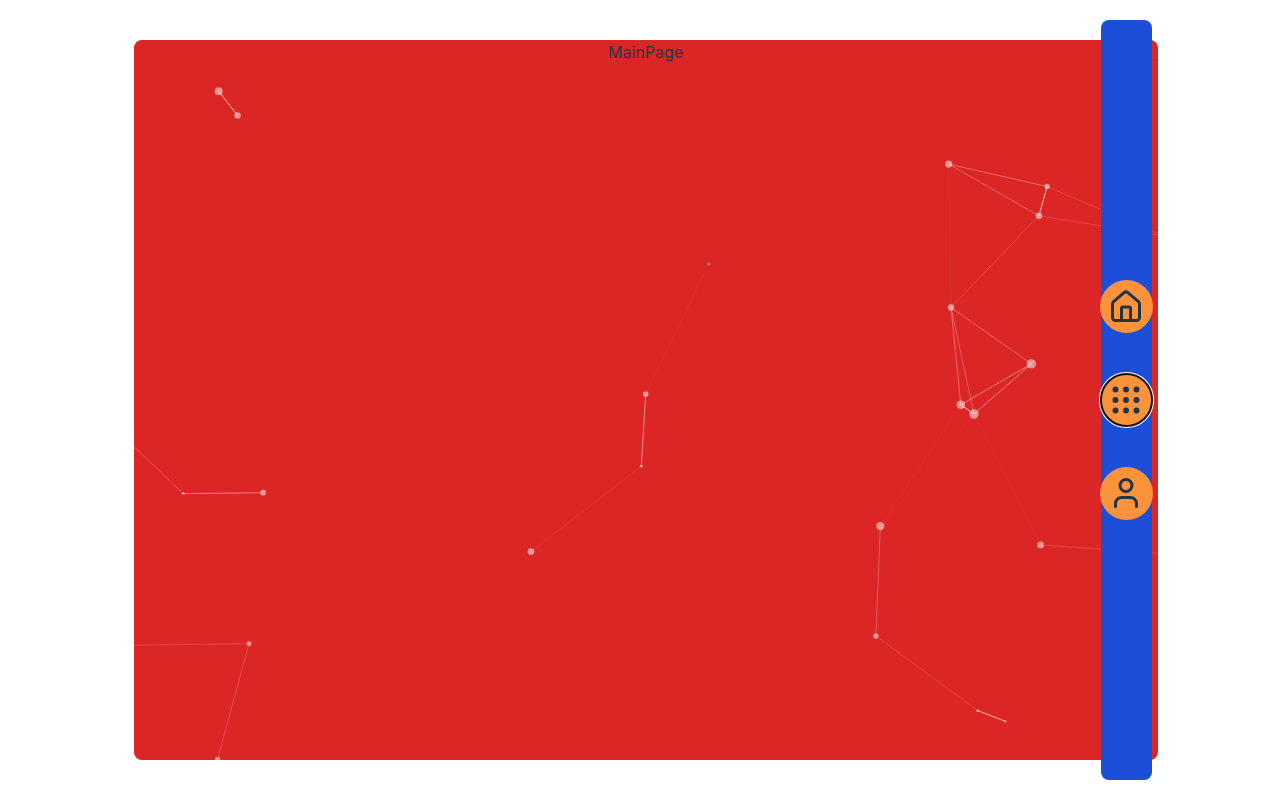
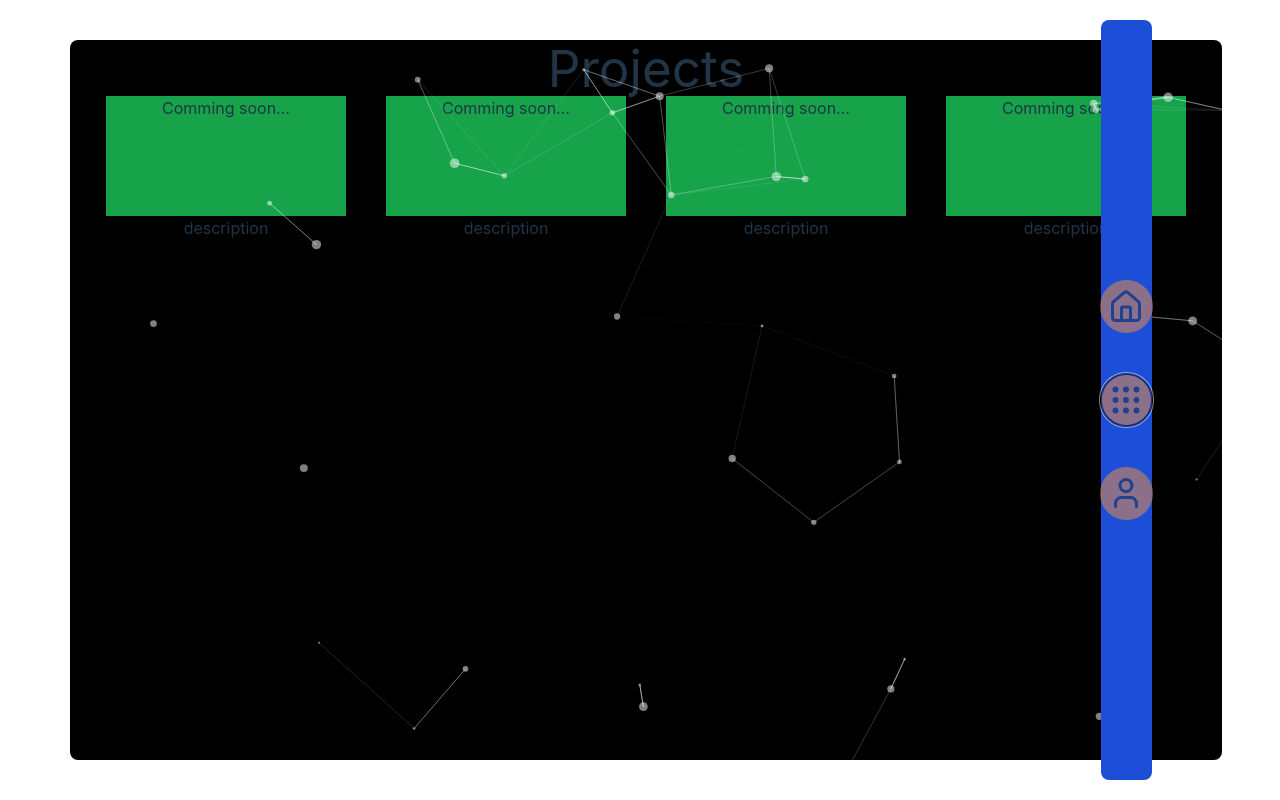
Before and after one commit to RockyPHER/portport, a React (Vite) app: page / in a window 1280 px wide. Both pictures are taken after a click on the button 1126 px from the left and 400 px from the top of the page. Built offline with nearby package versions, Linux system fonts and the light colour scheme.

Commit message:
chore: pages structure template add

```diff
--- a/src/App.tsx
+++ b/src/App.tsx
@@ -1,21 +1,42 @@
+import "./App.css";
+import { Home } from "./pages/home";
+import { Button } from "./components/button";
+import { Contact } from "./pages/contact";
+import { useState } from "react";
+import { Projects } from "./pages/projects";
+import { Background } from "./components/background";
 import { Grip, HouseIcon, User } from "lucide-react";
-import "./App.css";
-import { Button } from "./components/button";
-import { Background } from "./components/background";
 
 function App() {
+  const [currentPage, setCurrentPage] = useState<string>("");
+
+  const renderPage = () => {
+    switch (currentPage) {
+      case "Home":
+        return <Home />;
+      case "Contact":
+        return <Contact />;
+      case "Projects":
+        return <Projects />;
+      default:
+        return <Home />;
+    }
+  };
+
   return (
-    <div className="flex gap-3">
+    <div className="absolute top-0 left-0 w-screen h-screen flex justify-center items-center gap-3">
       <Background />
-      <div className="w-[80vw] h-[90vh] rounded-lg bg-red-600">MainPage</div>
+      <div className="w-[90%] h-[90vh] rounded-lg overflow-hidden">
+        {renderPage()}
+      </div>
       <div className="w-[4vw] h-[95vh] absolute top-[50%] right-[10%] translate-y-[-50%] flex flex-col justify-center items-center gap-10 rounded-lg bg-blue-700">
-        <Button>
+        <Button action={() => setCurrentPage("Home")}>
           <HouseIcon size={36} />
         </Button>
-        <Button>
+        <Button action={() => setCurrentPage("Projects")}>
           <Grip size={36} />
         </Button>
-        <Button>
+        <Button action={() => setCurrentPage("Contact")}>
           <User size={36} />
         </Button>
       </div>
--- a/src/components/background.tsx
+++ b/src/components/background.tsx
@@ -30,7 +30,7 @@ export const Background = () => {
     interactivity: {
       events: {
         onClick: {
-          enable: true,
+          enable: false,
           mode: "push",
         },
       },
--- a/src/components/button.tsx
+++ b/src/components/button.tsx
@@ -1,8 +1,17 @@
 import React from "react";
 
-export const Button = ({ children }: { children: React.ReactNode }) => {
+export const Button = ({
+  children,
+  action,
+}: {
+  children: React.ReactNode;
+  action: () => void;
+}) => {
   return (
-    <button className="w-auto h-auto p-[15%] hover:scale-110 active:scale-105 rounded-full transition-all bg-orange-400">
+    <button
+      onClick={action}
+      className="w-auto h-auto p-[15%] opacity-50 hover:opacity-100 hover:scale-110 active:scale-105 rounded-full transition-all bg-orange-400"
+    >
       {children}
     </button>
   );
--- /dev/null
+++ b/src/components/project.tsx
@@ -0,0 +1,8 @@
+export const ProjectItem = () => {
+  return (
+    <div className="flex flex-col justify-center items-center">
+      <div className="w-[240px] h-[120px] bg-green-600">Comming soon...</div>
+      <p>description</p>
+    </div>
+  );
+};
--- a/src/main.tsx
+++ b/src/main.tsx
@@ -1,10 +1,5 @@
-import React from 'react'
-import ReactDOM from 'react-dom/client'
-import App from './App.tsx'
-import './index.css'
+import ReactDOM from "react-dom/client";
+import App from "./App.tsx";
+import "./index.css";
 
-ReactDOM.createRoot(document.getElementById('root')!).render(
-  <React.StrictMode>
-    <App />
-  </React.StrictMode>,
-)
+ReactDOM.createRoot(document.getElementById("root")!).render(<App />);
--- a/src/pages/contact.tsx
+++ b/src/pages/contact.tsx
@@ -1,5 +1,15 @@
-import React from "react";
-
 export const Contact = () => {
-  return <div>Contact</div>;
+  return (
+    <div className="w-full h-full flex justify-center items-center bg-slate-500">
+      <div className="w-[30%] h-[30%]">
+        <h1 className="text-3xl">Contact</h1>
+        <div className="flex flex-col items-start">
+          <p>GitHub:</p>
+          <p>LinkedIn:</p>
+          <p>Email:</p>
+          <p>Phone:</p>
+        </div>
+      </div>
+    </div>
+  );
 };
--- a/src/pages/home.tsx
+++ b/src/pages/home.tsx
@@ -1,5 +1,7 @@
-import React from "react";
-
 export const Home = () => {
-  return <div>Home</div>;
+  return (
+    <div className="w-full h-full flex justify-center items-center bg-gray-800">
+      <div className="text-5xl">Olá, sou Dev.</div>
+    </div>
+  );
 };
--- a/src/pages/myProjects.tsx
+++ /dev/null
@@ -1,5 +0,0 @@
-import React from "react";
-
-export const MyProjects = () => {
-  return <div>MyProjects</div>;
-};
--- /dev/null
+++ b/src/pages/projects.tsx
@@ -0,0 +1,15 @@
+import { ProjectItem } from "../components/project";
+
+export const Projects = () => {
+  return (
+    <div className="w-full h-full bg-black">
+      <h1>Projects</h1>
+      <div className="flex justify-center gap-10">
+        <ProjectItem />
+        <ProjectItem />
+        <ProjectItem />
+        <ProjectItem />
+      </div>
+    </div>
+  );
+};
```
